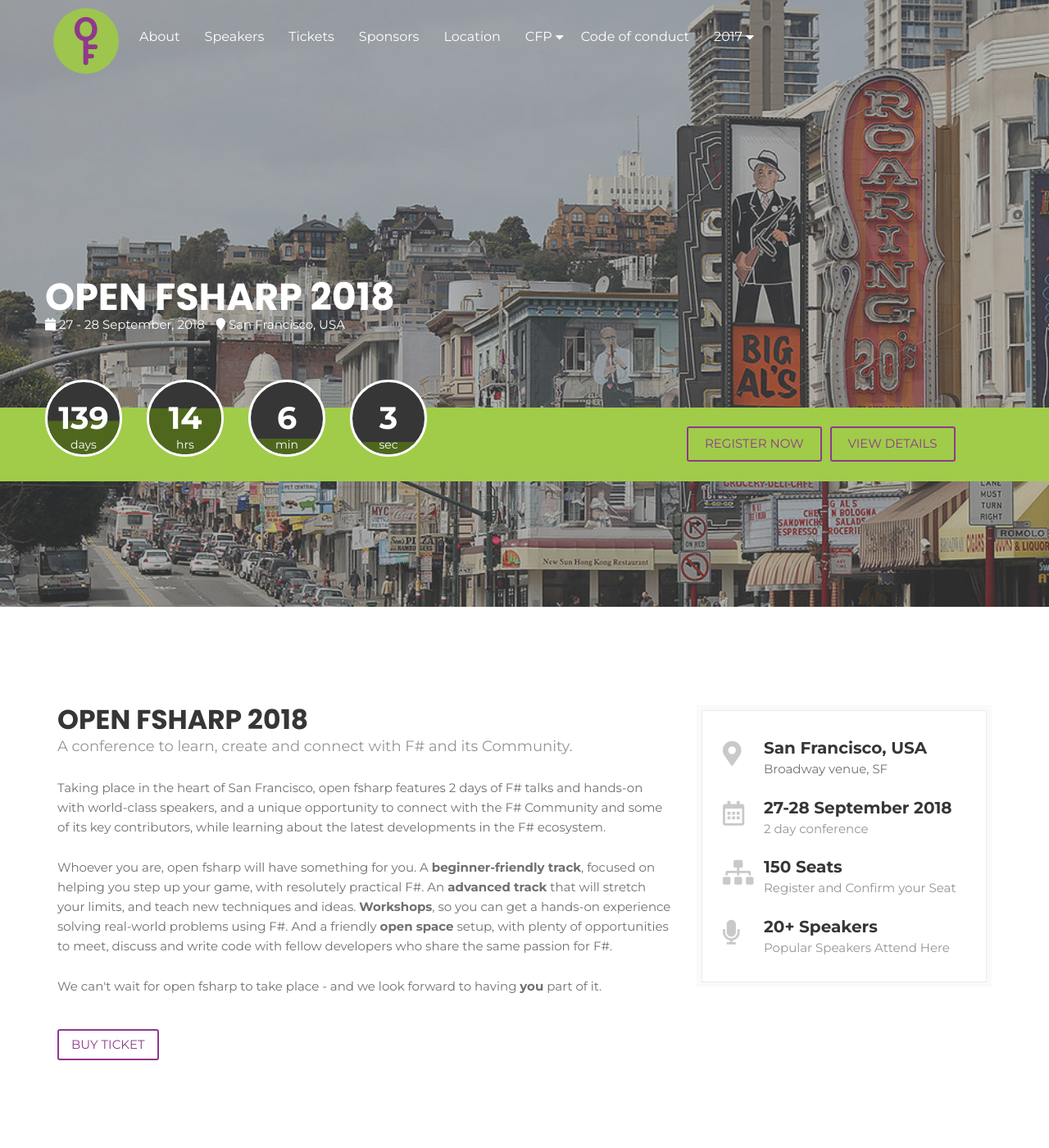
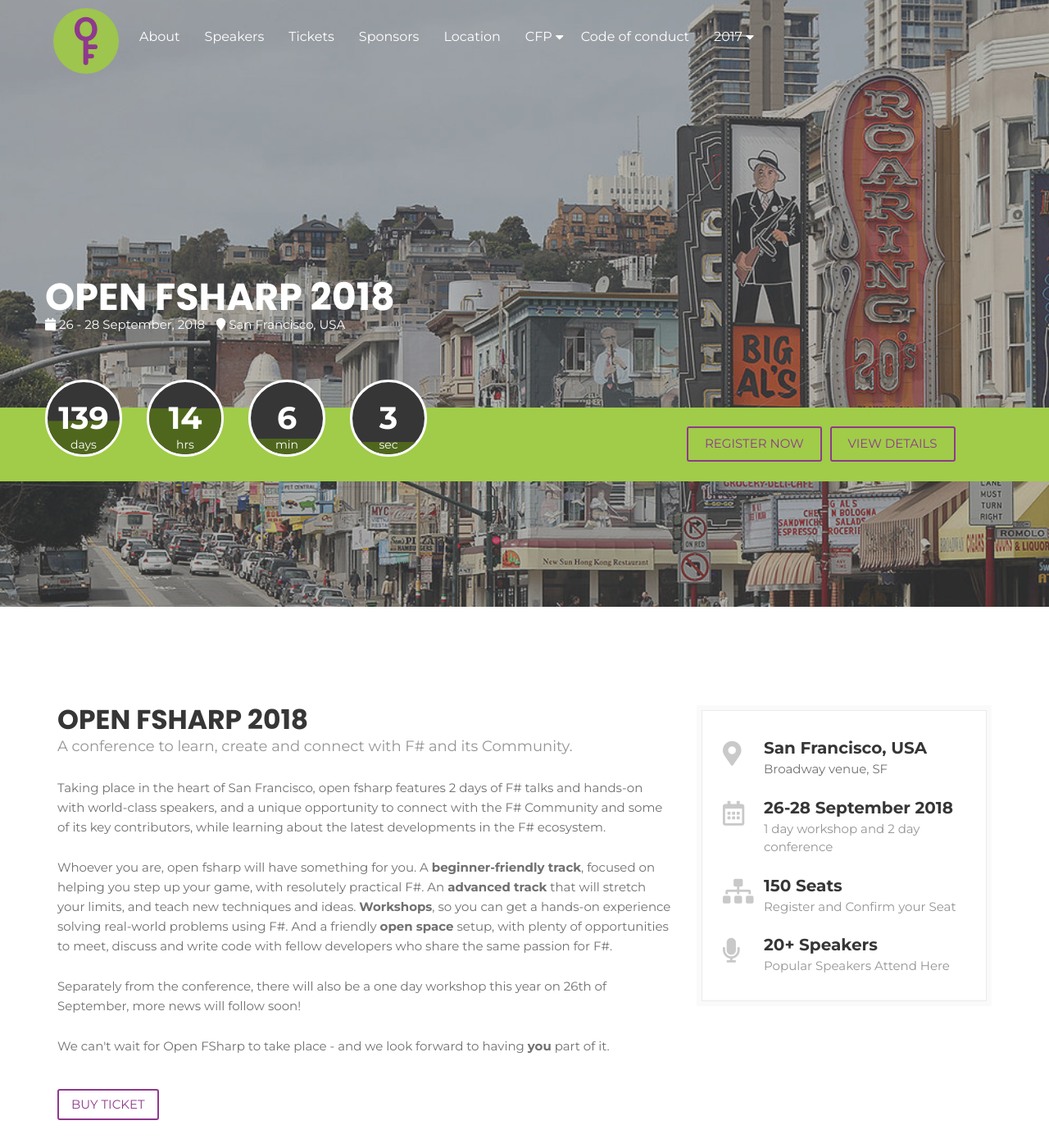
Before and after one commit to open-fsharp/open-fsharp.github.io, a Jekyll site: the page built from index.html, in a window 1280 px wide and 1400 px high. Shown: the whole window at 82% size. Built offline with Jekyll 4.4.1, drawn with Linux system fonts in a browser that asks for light colours; nearby versions of some CDN libraries; the list of posts is cut into pages by our own code; comment, search, counter and statistics services are not loaded.

Commit message:
add mention of the workshop day

```diff
--- a/index.html
+++ b/index.html
@@ -16,7 +16,7 @@
 						<ul class="meta-post">
 							<li>
 								<i class="fa fa-calendar"></i>
-								27 - 28 September, 2018
+								26 - 28 September, 2018
 							</li>
 							<li>
 								<i class="fa fa-map-marker"></i>
@@ -62,7 +62,7 @@
 			<div class="col-md-8">
 				<div class="conference-main">
 					<div class="section-head">
-						<h2 class="header-title">open fsharp 2018</h2>
+						<h2 class="header-title">Open FSharp 2018</h2>
 						<p class="header-desc">A conference to learn, create and connect with F# and its Community.</p>
 					</div>
 
@@ -70,7 +70,9 @@
 
 					<p>Whoever you are, open fsharp will have something for you. A <strong>beginner-friendly track</strong>, focused on helping you step up your game, with resolutely practical F#. An <strong>advanced track</strong> that will stretch your limits, and teach new techniques and ideas. <strong>Workshops</strong>, so you can get a hands-on experience solving real-world problems using F#. And a friendly <strong>open space</strong> setup, with plenty of opportunities to meet, discuss and write code with fellow developers who share the same passion for F#.</p>
 
-					<p>We can't wait for open fsharp to take place - and we look forward to having <b>you</b> part of it.</p>
+					<p>Separately from the conference, there will also be a one day workshop this year on 26th of September, more news will follow soon!</p>
+
+					<p>We can't wait for Open FSharp to take place - and we look forward to having <b>you</b> part of it.</p>
 
 					<div class="button-group">
 						<a href="#tickets" class="custom-btn hvr-bounce-to-bottom">Buy Ticket</a>
@@ -91,8 +93,8 @@
 							<li>
 								<span class="c-info-icon"><i class="far fa-calendar-alt"></i></span>
 								<span class="c-info-content">
-									<strong>27-28 September 2018</strong>
-									<span class="i-text">2 day conference</span>
+									<strong>26-28 September 2018</strong>
+									<span class="i-text">1 day workshop and 2 day conference</span>
 								</span>
 							</li>
 							<li>
```
